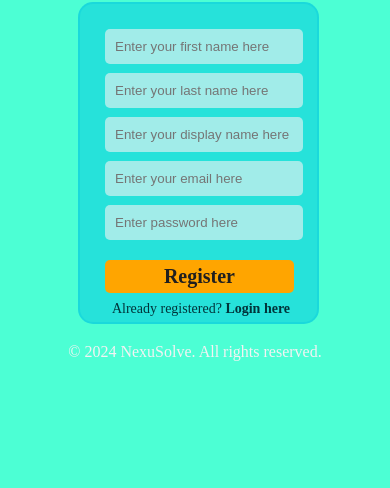
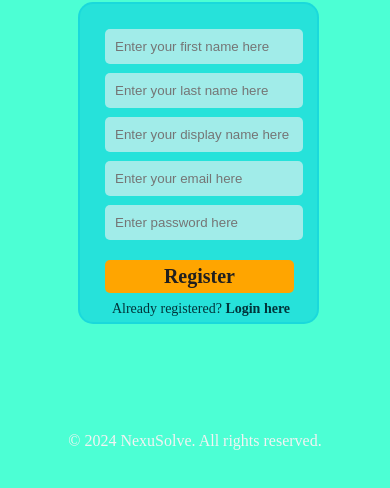
Before and after one commit to RahmaA278/NexuSolve, a website: page client/index.html in a window 390 px wide. Shown: the part 174-662 px from the top of the page. Drawn offline with Linux system fonts and the light colour scheme; a web font is replaced by a local one.

Commit message:
check styling

```diff
--- a/client/css/register.css
+++ b/client/css/register.css
@@ -211,7 +211,7 @@ footer {
     }
 
     footer {
-        margin-top: -15px;
+        margin-top: 90px;
         margin-bottom: -10px;
     }
 
```
